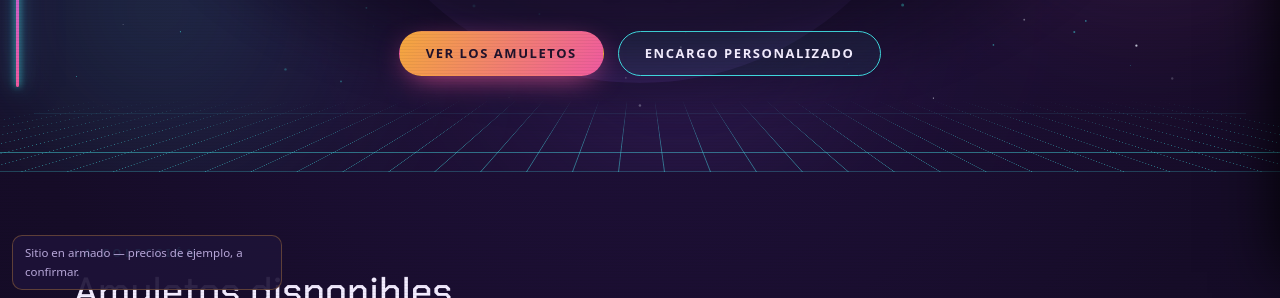
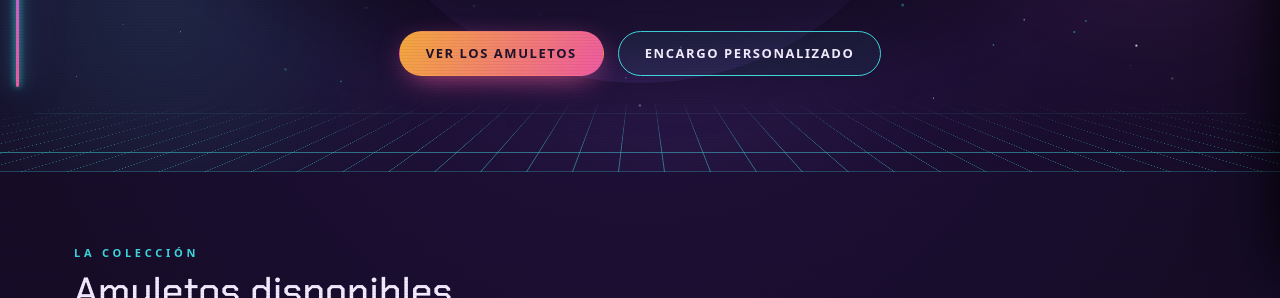
Before and after one commit to pauloimbellone/retorno-saturno, a plain HTML site: page index.html in a window 1280 px wide. Shown: the part 498-796 px from the top of the page. Drawn offline with Linux system fonts and the light colour scheme.

Commit message:
Quitar el cartelito de "sitio en armado / precios de ejemplo"
Co-Authored-By: Claude Opus 4.8 <noreply@anthropic.com>

```diff
--- a/index.html
+++ b/index.html
@@ -146,9 +146,6 @@
   </div>
 </div>
 
-<!-- Cartelito de demo: BORRAR esta línea cuando los precios sean los definitivos. -->
-<div class="demo-note">Sitio en armado — precios de ejemplo, a confirmar.</div>
-
 <script src="js/datos.js"></script>
 <script src="js/app.js"></script>
 </body>
```
